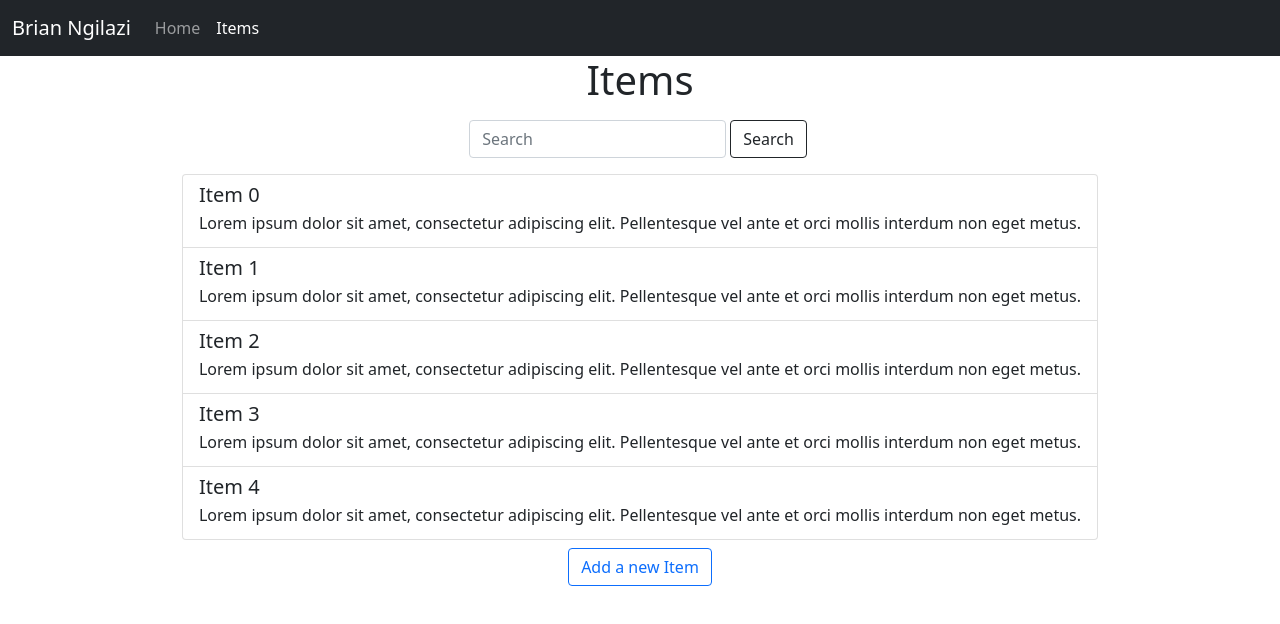
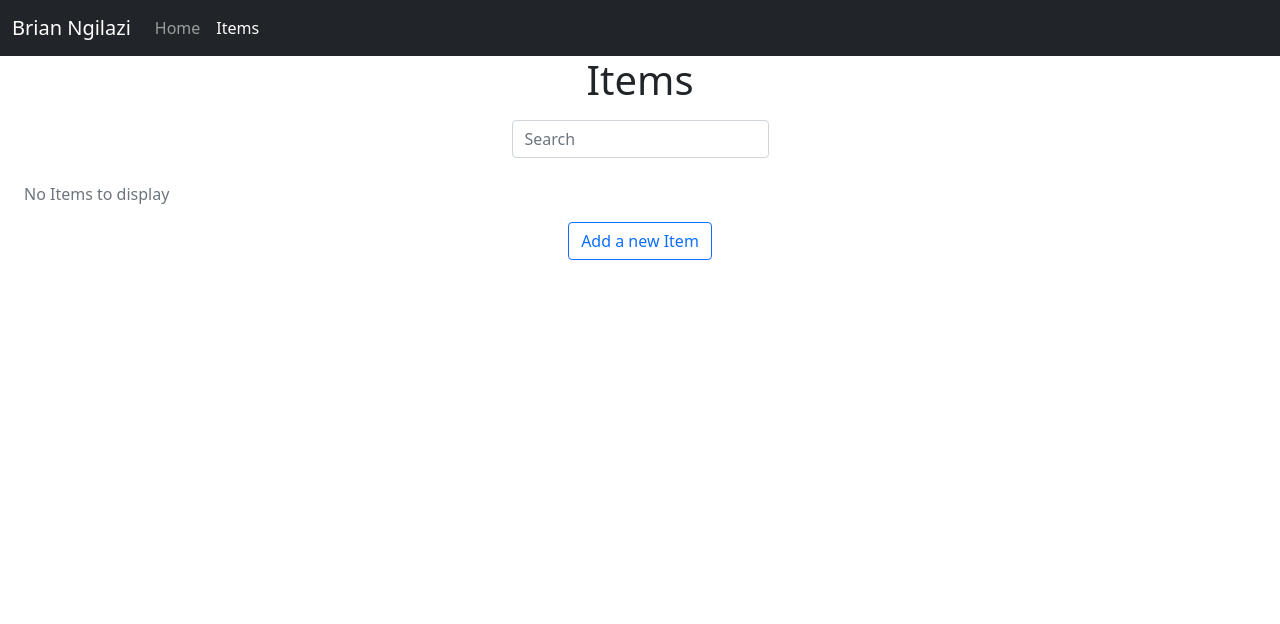
Before and after one commit to brianNgilazi/developer-hut-assessment, an Angular app: page /items in a window 1280 px wide. Shown: the top 624 px of the page. Built offline with nearby package versions, Linux system fonts and the light colour scheme.

Commit message:
feature(item search): add item search functionality

```diff
--- a/src/app/items/items.component.html
+++ b/src/app/items/items.component.html
@@ -1,18 +1,20 @@
 <div class="container-fluid d-flex flex-column align-items-center justify-content-center">
   <h1>Items</h1>
-  <!-- <button class="btn btn-outline-primary" type="submit">Add a new Item</button> -->
 
   <form class="d-flex flex-row align-items-center my-2 ">
-    <input class="form-control" type="search" placeholder="Search" aria-label="Search">
-    <button class="btn btn-outline-dark mx-1" type="submit">Search</button>
+    <input class="form-control" [formControl]="searchControl" type="search" placeholder="Search" aria-label="Search">
   </form>
 
-  <div class="list-group my-2">
-    <a routerLink="" [routerLink]="['./edit', item.id]" *ngFor="let item of items$|async" class="list-group-item list-group-item-action">
+  <p *ngIf="searchControl.value">Showing all items containing <span
+      class="fw-bold text-lowercase">"{{searchControl.value}}"</span></p>
+
+  <div class="list-group my-2 w-100">
+    <a routerLink="" [routerLink]="['./edit', item.id]" *ngFor="let item of items$|async"
+      class="list-group-item list-group-item-action">
       <h5 class="mb-1">{{item.title}}</h5>
       <p class="mb-1">{{item.description}}</p>
     </a>
-    <p class="text-muted my-2" *ngIf="(items$|async)?.length === 0">You have not added any items to your list
+    <p class="text-muted my-2" *ngIf="(items$|async)?.length === 0">No Items to display
     </p>
   </div>
   <button class="btn btn-outline-primary" routerLink="./new" role="link">Add a new Item</button>
--- a/src/app/items/items.component.ts
+++ b/src/app/items/items.component.ts
@@ -1,5 +1,6 @@
 import { Component, OnInit } from '@angular/core';
-import { Observable } from 'rxjs';
+import { FormControl, Validators } from '@angular/forms';
+import { debounce, delay, distinctUntilChanged, Observable } from 'rxjs';
 import { Item } from './item.model';
 import { ItemsService } from './items.service';
 
@@ -11,11 +12,22 @@ import { ItemsService } from './items.service';
 export class ItemsComponent implements OnInit {
 
   items$?: Observable<Item[]>;
+  searchControl = new FormControl('', [Validators.required]);
 
   constructor(private itemsService: ItemsService) { }
 
   ngOnInit(): void {
-    this.items$ =  this.itemsService.items
+    this.items$ =  this.itemsService.items;
+    this.searchControl.valueChanges.pipe(distinctUntilChanged(), delay(500)).subscribe(
+      value => {
+        this.search();
+      }
+    )
+  }
+
+  search(){
+    const query:string = this.searchControl.value ?? '';
+    this.itemsService.search(query);
   }
 
 }
--- a/src/app/items/items.service.ts
+++ b/src/app/items/items.service.ts
@@ -6,7 +6,7 @@ import { Item } from './item.model';
   providedIn: 'root',
 })
 export class ItemsService {
-  private _allItems: Item[] = this.demoData();
+  private _allItems: Item[] = [];
   private _items$ = new BehaviorSubject<Item[]>(this._allItems);
 
   constructor() {}
@@ -26,7 +26,9 @@ export class ItemsService {
    * @param updatedItem the item to update
    */
   updateItem(updatedItem: Item) {
-    const itemToUpdateIndex = this._allItems.findIndex(item => item.id === updatedItem.id);
+    const itemToUpdateIndex = this._allItems.findIndex(
+      (item) => item.id === updatedItem.id
+    );
     this._allItems[itemToUpdateIndex] = updatedItem;
     this._items$.next(this._allItems);
   }
@@ -36,8 +38,10 @@ export class ItemsService {
    * @param itemToDelete the item to delete
    */
   deleteItem(itemToDelete: Item) {
-    const itemToDeleteIndex = this._allItems.findIndex(item => item.id === itemToDelete.id);
-    this._allItems.splice(itemToDeleteIndex,1);
+    const itemToDeleteIndex = this._allItems.findIndex(
+      (item) => item.id === itemToDelete.id
+    );
+    this._allItems.splice(itemToDeleteIndex, 1);
     this._items$.next(this._allItems);
   }
 
@@ -47,12 +51,26 @@ export class ItemsService {
    * @returns the item corresponding to the `id` if it exists or `undefined`
    */
   getItem(id: number) {
-    console.log(this._items$.value)
+    console.log(this._items$.value);
     return this._allItems.find((item) => item.id === id);
   }
 
   get items() {
     return this._items$.asObservable();
+  }
+
+  search(query: string) {
+    query = query.toLowerCase();
+    const results: Item[] = [];
+    this._allItems.forEach((item) => {
+      if (
+        item.title.toLowerCase().includes(query) ||
+        item.description.toLowerCase().includes(query)
+      ) {
+        results.push(item);
+      }
+    });
+    this._items$.next(results);
   }
 
   private demoData(numberOfItems: number = 5) {
```
